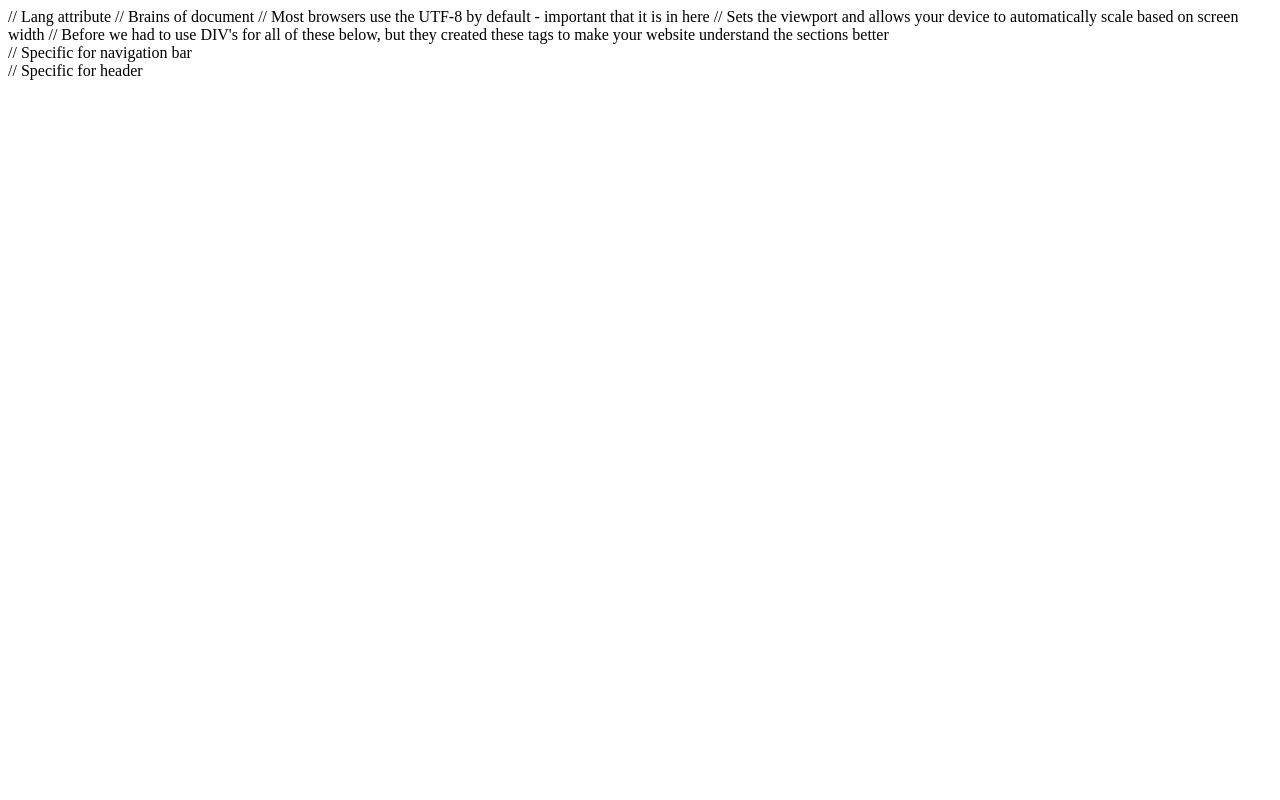
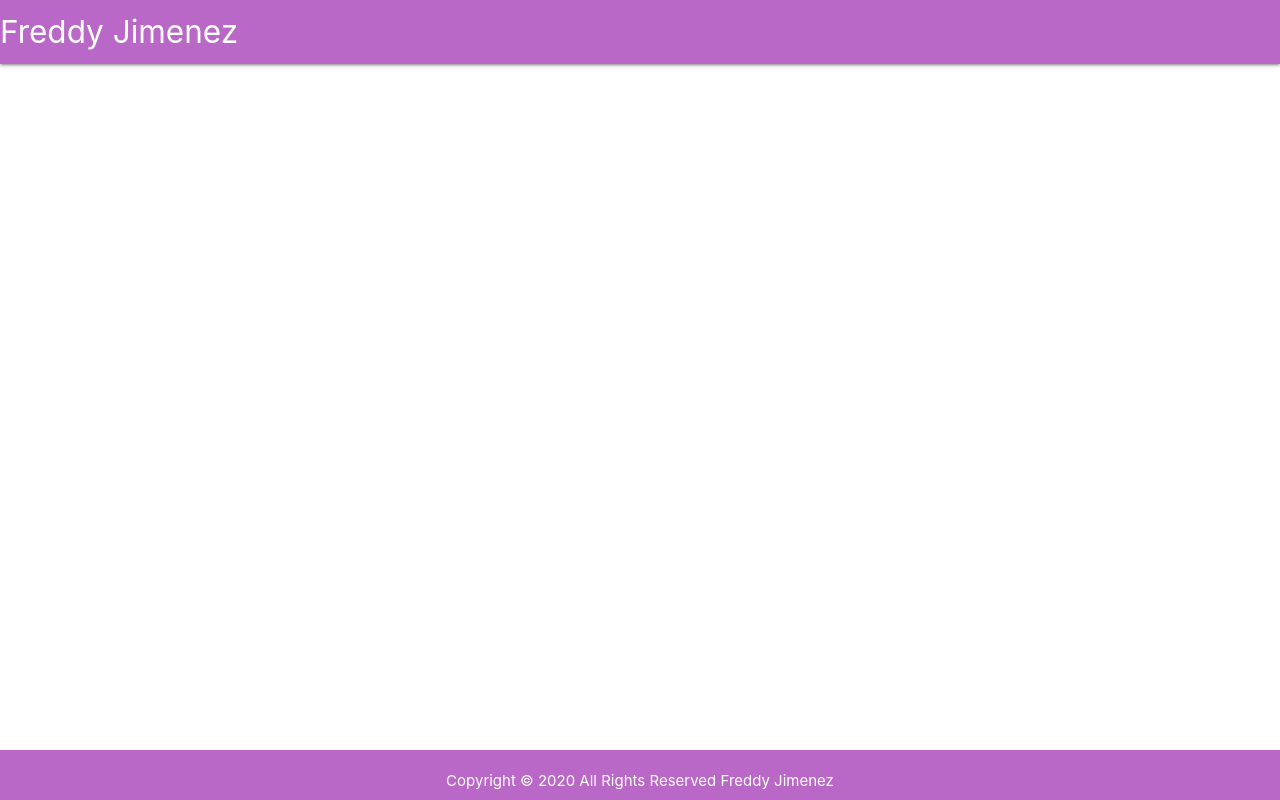
Before and after one commit to fjimenez95/personal-website, a plain HTML site: page index.html in a window 1280 px wide. Drawn offline with nearby package versions, Linux system fonts and the light colour scheme.

Commit message:
added style changes and first day of work

```diff
--- a/css/style.css
+++ b/css/style.css
@@ -0,0 +1,29 @@
+/* This standard CSS will automatically make your footer stick to website */
+* {
+    box-sizing: border-box;
+    margin: 0;
+}
+
+body {
+    min-height: 100vh; /* You want to get in practice of utilizing this */
+    display: flex;
+    flex-direction: column; /* Allows items to flex horizontally instead of vertically */
+}
+.outline {
+    border: 3px dotted red;
+}
+
+header {
+    height: 200px;
+}
+
+main {
+    flex-grow: 1; /* Property you can assign to flex items - which are any items in flex container - main element is going to expand and take as much space as possible */
+
+}
+
+footer {
+    display: flex;
+    justify-content: center;
+    height: 50px;
+}
--- a/index.html
+++ b/index.html
@@ -1,23 +1,31 @@
 <!DOCTYPE html>
-<html lang="en"> // Lang attribute
-<head> // Brains of document
-    <meta charset="UTF-8"> // Most browsers use the UTF-8 by default - important that it is in here
-    <meta name="viewport" content="width=device-width, initial-scale=1.0"> // Sets the viewport and allows your device to automatically scale based on screen width
+<html lang="en"> <!-- Lang attribute -->
+<head> <!-- Brains of document -->
+    <meta charset="UTF-8"> <!-- Most browsers use the UTF-8 by default - important that it is in here -->
+    <meta name="viewport" content="width=device-width, initial-scale=1.0"> <!-- Sets the viewport and allows your device to automatically scale based on screen width -->
+
     <title>Freddy Jimenez</title>
+
+    <!-- Compiled and minified CSS -->
+    <link rel="stylesheet" href="https://cdnjs.cloudflare.com/ajax/libs/materialize/1.0.0/css/materialize.min.css">
+    <link rel="stylesheet" href="./css/style.css">
+
+    <!-- Compiled and minified JavaScript -->
+    <script src="https://cdnjs.cloudflare.com/ajax/libs/materialize/1.0.0/js/materialize.min.js"></script>
+    <script defer src="./js/script.js"></script>
 </head>
 <body>
-    // Before we had to use DIV's for all of these below, but they created these tags to make your website understand the sections better
-    <nav> // Specific for navigation bar
-
+    <!-- Before we had to use DIV's for all of these below, but they created these tags to make your website understand the sections better -->
+    <nav class = "nav-wrapper purple lighten-2"> <!-- Specific for navigation bar -->
+        <a href="#" class="brand-logo">Freddy Jimenez</a>
     </nav>
-    <header> // Specific for header
-
+    <header> <!-- Specific for header -->
     </header>
     <main>
 
     </main>
-    <footer>
-
+    <footer class="page-footer purple lighten-2">
+        <p class="center-text">Copyright &copy; 2020 All Rights Reserved Freddy Jimenez</p>
     </footer>
 
 </body>
```
